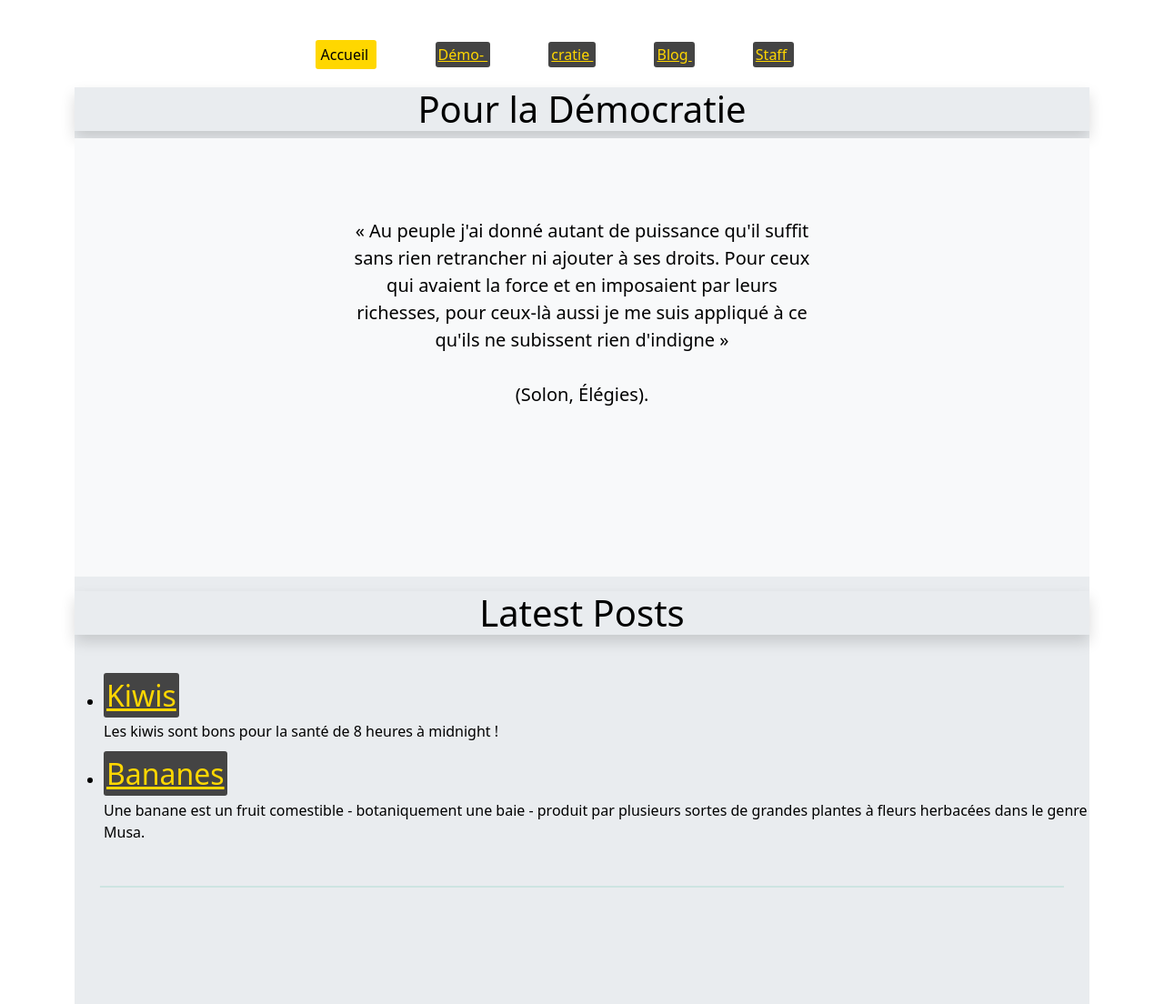
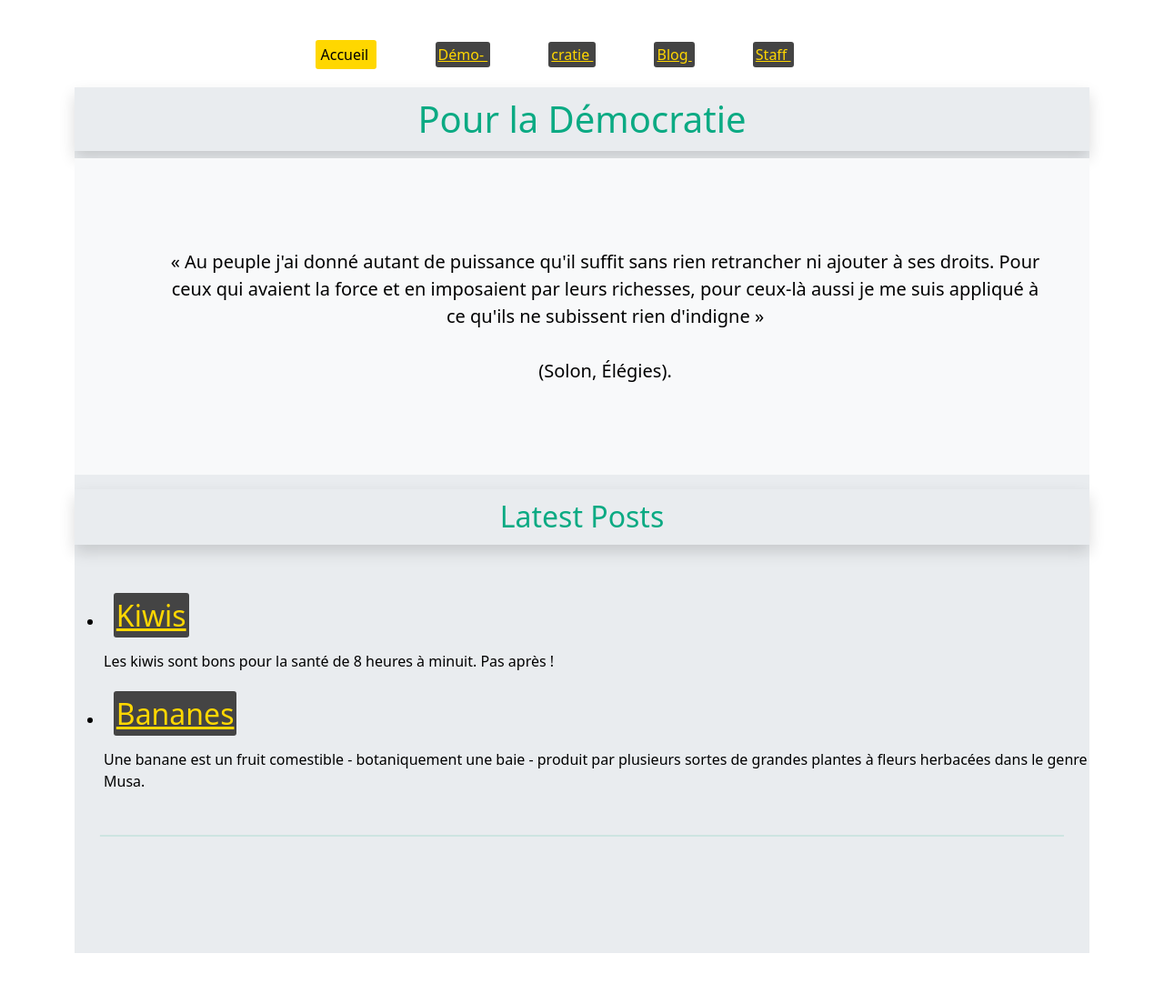
Before and after one commit to bop/rubic, a Jekyll site: the page built from index.html, in a window 1280 px wide. Shown: the whole page at 91% size. Built offline with Jekyll 4.4.1, drawn with Linux system fonts in a browser that asks for light colours; after the commit the page ends 1048 px from its top, so only the background shows below that.

Commit message:
green #0baa83

```diff
--- a/_layouts/post.html
+++ b/_layouts/post.html
@@ -1,7 +1,7 @@
 ---
 layout: default
 ---
-<h1 class="shadow text-center">{{ page.title }}</h1>
+<h2 class="shadow text-center">{{ page.title }}</h2>
 
 <div class="modal modal-sheet position-static d-block bg-body-secondary p-4 py-md-4" tabindex="-1" role="dialog" id="modalChoice">
   <div class="modal-content p-4">
--- a/_posts/2025-04-24-kiwis.md
+++ b/_posts/2025-04-24-kiwis.md
@@ -3,4 +3,4 @@
 author: bossip
 ---
 
-Les kiwis sont bons pour la santé de 8 heures à midnight !
+Les kiwis sont bons pour la santé de 8 heures à minuit. Pas après !
--- a/assets/css/style.css
+++ b/assets/css/style.css
@@ -20,10 +20,17 @@
 }
 
 .demo {
-    width: 55%;
+    width: 95%;
+    margin: 5%;
 }
 
 .main {
     margin: 0 5% 0 5%;
     text-indent: 3em;
 }
+
+
+h1,h2,h3{
+    color: #0baa83;
+    padding: 1%;
+}
--- a/index.html
+++ b/index.html
@@ -5,8 +5,8 @@
 <h1 class="text-center shadow">{{ "Pour la Démocratie " }}</h1>
 
 <div class="p-5 text-center bg-body-tertiary bd-placeholder">
-  <br /><br /><br /><br /><br /><br />
-<p class="lead demo position-relative py-2 px-4 start-50 translate-middle">
+
+<p class="lead demo">
   « Au peuple j'ai donné autant de puissance qu'il suffit sans rien retrancher ni ajouter à ses droits. Pour ceux qui avaient la force et en imposaient par leurs richesses, pour ceux-là aussi je me suis appliqué à ce qu'ils ne subissent rien d'indigne »
 <br /><br />(Solon, Élégies).
 </p>
--- a/staff.html
+++ b/staff.html
@@ -2,13 +2,13 @@
 layout: default
 title: Contributeurs
 ---
-<h1 class="shadow text-center">Page des collaborateurs</h1>
+<h2 class="shadow text-center">Page des collaborateurs</h2>
 <br />
 <ul>
   {% for author in site.authors %}
   <li>
     <h2><a href="/rubic{{ author.url }}">{{ author.name }}</a></h2>
-    <h3>{{ author.position }}</h3>
+    <h4>{{ author.position }}</h4>
     <p>{{ author.content | markdownify }}</p>
   </li>
   {% endfor %}
```
Also changed, not shown: blog.md (+1 -1 lines).
